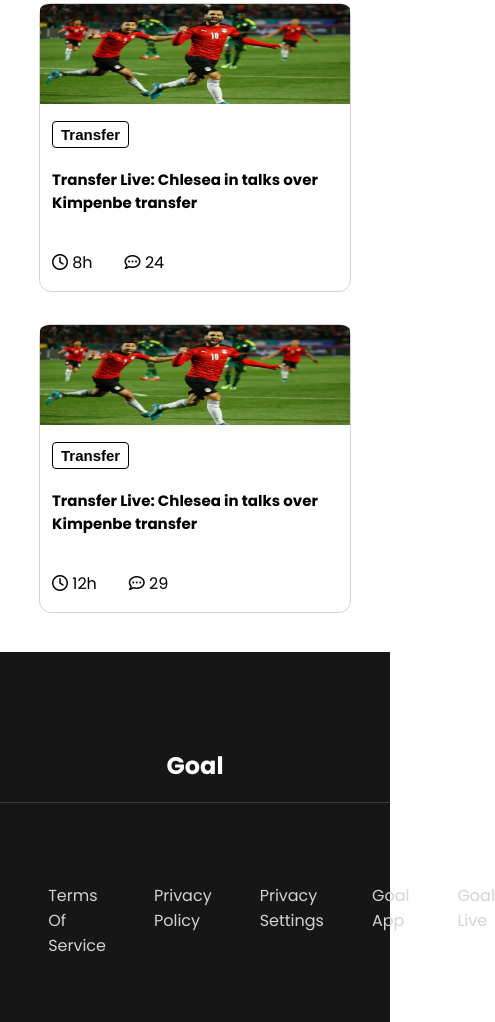
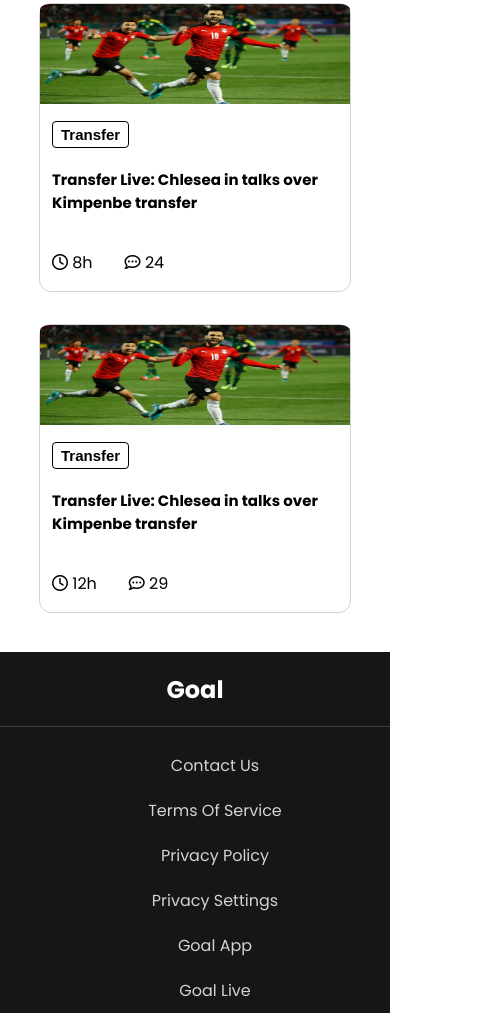
Before and after one commit to Mamun8757/Responsive-World-Cup-Website, a plain HTML site: page index.html in a window 390 px wide. Shown: the part 3236-4258 px from the top of the page, 495 px wide, since content can reach past the window. Drawn offline with Linux system fonts and the light colour scheme.

Commit message:
mobile 6

```diff
--- a/style.css
+++ b/style.css
@@ -129,10 +129,7 @@ body{
     text-align: center;
     padding-top: 4em;
 }
-/* hr.line-1{
 
-    background-color:rgb(190, 27, 27);
-} */
 ul{
     display: flex;
     column-gap: 3em;
@@ -148,6 +145,11 @@ ul>li{
 
 /* Mobile Device  */
 @media only screen and (max-width: 576px) {
+    body{
+        margin: 0px;
+        padding: 0px;
+
+    }
     .top-banner {
         display: grid;
         grid-template-columns: repeat(1, 1fr);
@@ -273,4 +275,31 @@ ul>li{
             gap: 2em;
             padding-left: 12px;
         }
+        .footer-style {
+            background-color: #161616;
+            width: 100%;
+            height: auto;
+
+
+        }
+
+        .footer-style h2 {
+            color: #ffffff;
+            text-align: center;
+            padding-top: 20px;
+        }
+
+        ul {
+            display: flex;
+            flex-direction: column;
+
+
+        }
+
+        ul>li {
+            color: lightgrey;
+            list-style: none;
+            padding: 10px;
+            text-align: center;
+        }
 }
```
